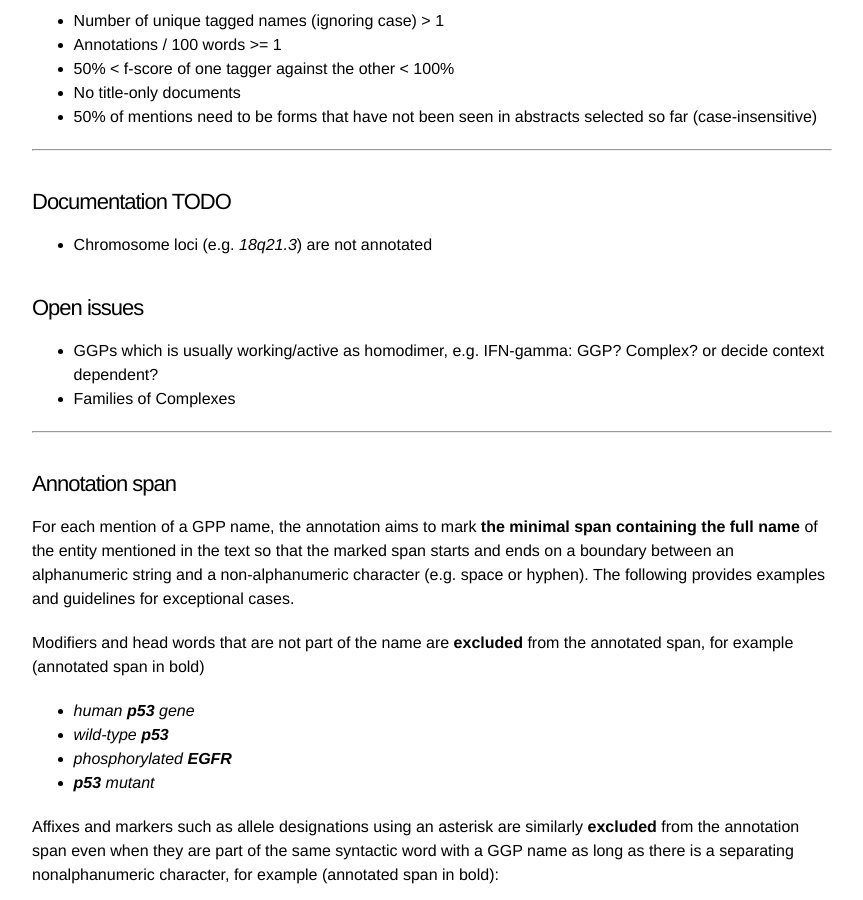
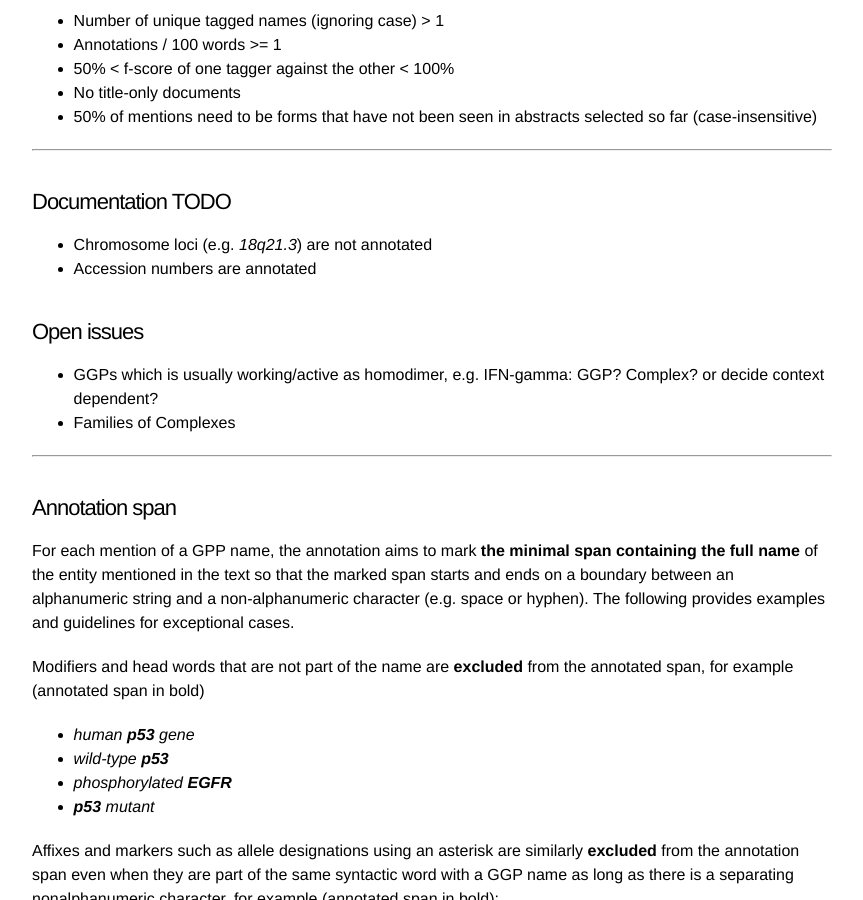
Before and after one commit to spyysalo/stringdb-ggp-corpus-docs, a Jekyll site: the page built from index.md, in a window 1280 px wide and 900 px high, scrolled down 347 px. Shown: the whole window, without its empty margins (208-1071 px from the left). Built offline with Jekyll 4.4.1, drawn with Linux system fonts in a browser that asks for light colours.

Commit message:
Update index.md

```diff
--- a/index.md
+++ b/index.md
@@ -20,6 +20,7 @@ A sample of 1000 PubMed abstracts selected by comparing JensenLab tagger GGP mat
 ### Documentation TODO
 
 * Chromosome loci (e.g. _18q21.3_) are not annotated
+* Accession numbers are annotated
 
 ### Open issues
 
```
